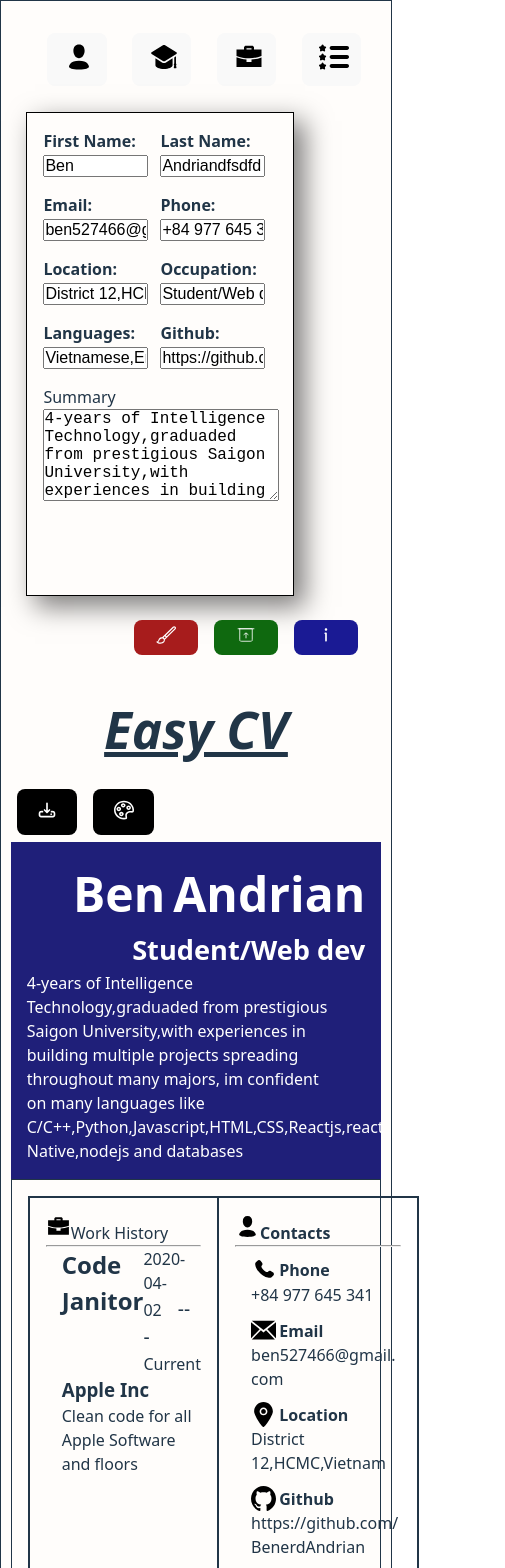
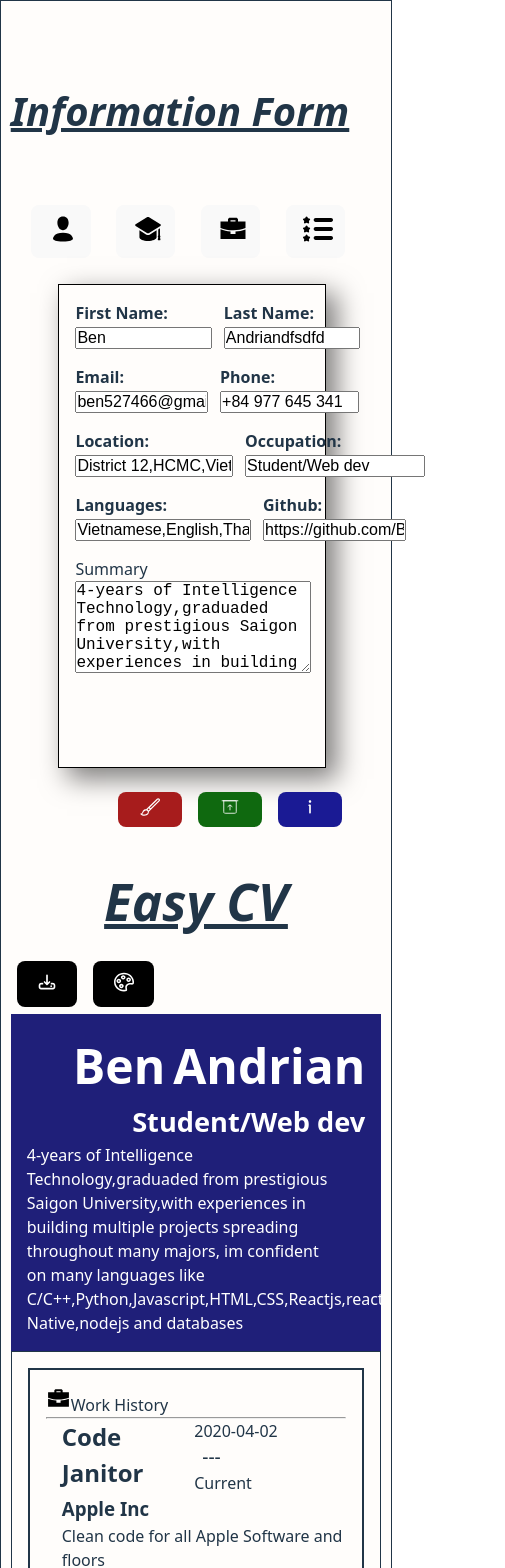
Before and after one commit to BenerdAndrian/easyCV, a React (Vite) app: page / in a window 390 px wide. Shown: the top 1568 px of the page, 505 px wide, since content can reach past the window. Built offline with nearby package versions, Linux system fonts and the light colour scheme.

Commit message:
adding check if the data is exist in education,work,skill component in save button onclick,styling in styles.css

```diff
--- a/src/CV.jsx
+++ b/src/CV.jsx
@@ -32,6 +32,7 @@ function GenerateCV(props){
         if(colorBoard) setColorBoard(false);
         else if(!colorBoard) setColorBoard(true);
     }
+    //handle the download button
     const handleDownloadPDF= async ()=>{
         const cvElement=document.getElementById('CV')
         if(!cvElement){
@@ -188,8 +189,6 @@ function GenerateCV(props){
 
                             </li>} )}
                         </ul>
-
-
                     </div>
                     <div className="skillsSection">
                         <img src={skillIcon} alt="Skill icon" />
--- a/src/form.jsx
+++ b/src/form.jsx
@@ -49,11 +49,12 @@ function EducationInfo({getSchoolName,getDegree,getStudyStartDate,getStudyEndDat
     const [index,setIndex]=useState(null);
 
     const toSave=(editState,i)=>{
-      if(!editState){
+      if(!editState || !eduDataList[i]){
         const addedData=[...eduDataList,eduData];
         setEduDataList(addedData)
         const tocheck=document.getElementById('studyAns')
         tocheck.checked=false;
+        setEditState(false)
       }else{
 
         const updateList=Array.from(eduDataList);
@@ -142,9 +143,10 @@ function WorkHistoryInfo({getCompanyName,getRole,getWorkEndDate,getWorkStartDate
     const [editState,setEditState]=useState(false)
     const [index,setIndex]=useState()
     const toSave=(editState,index)=>{
-      if(!editState){
+      if(!editState || !workDataList[index]){
         const updateList=[...workDataList,workInfo]
         setWorkDataList(updateList)
+        setEditState(false)
       }else{
        const updatedList=Array.from(workDataList)
        console.log('updated list: ',updatedList)
@@ -237,9 +239,10 @@ function SkillsInfo({getCategory,getSkillDetail,skillDataList,setSkillDataList,s
         })
     }
     const toSave=(editState,index)=>{
-     if(!editState){
+     if(!editState || !skillDataList[index]){
         const updateList=[...skillDataList,skill]
         setSkillDataList(updateList)
+        setEditState(false)
      }else{
        const updatedList=Array.from(skillDataList);
        updatedList[index].category=skill.category;
@@ -322,6 +325,8 @@ function FormSwitchInteract({generalProps,eduProps,skillsProps,workHistoryProps,
     cleanData()
    }
  return(
+    <div className="form">
+    <h2>Information Form</h2>
  <div className="formManipulate">
     <div className="formSwitchBtn">
         <nav>
@@ -401,10 +406,12 @@ function FormSwitchInteract({generalProps,eduProps,skillsProps,workHistoryProps,
      </li>
     </ul>
     </div>
+    </div>
+
  )
 }
 //create div area component which represents a set of data being added in UI
-function DataSet({skill,role,schoolName,deleteCurrentInfo,editCurrentInfo}){
+function DataSet({skill='',role='',schoolName='',deleteCurrentInfo,editCurrentInfo}){
     const toEdit=(e)=>{
         e.preventDefault();
         editCurrentInfo();
@@ -413,9 +420,15 @@ function DataSet({skill,role,schoolName,deleteCurrentInfo,editCurrentInfo}){
         e.preventDefault()
         deleteCurrentInfo();
     }
+    const handleLength=(name,length)=>{
+      const theName=name.slice(0,length);
+      const stringLength=name.length;
+      if(length<stringLength) return theName + '...'
+      return theName
+    }
     return(
         <div className="dataSetDiv">
-          <h3>{schoolName||role||skill}</h3>
+          <h3>{handleLength(schoolName||role||skill,10)}</h3>
           <div className="btnList">
           <Button onClick={toEdit} text="Edit" theClass="toEdit"/>
           <Button onClick={toDelete} text="Delete" theClass="toDelete"/>
--- a/src/styles/styles.css
+++ b/src/styles/styles.css
@@ -15,13 +15,13 @@ html{
 }
 .formManipulate{
     display:flex;
-    margin-top:10rem;
+
 }
 .formGenerate{
     border:1px solid black;
     width:25vw;
     padding:1rem;
-    height:30%;
+    height:500px;
     margin-right:0.5rem;
     box-shadow:10px 10px 25px 1px rgba(0,0,0,0.5)
 }
@@ -54,6 +54,7 @@ html{
 }
 .outsideContainer{
     display:flex;
+    border:none;
 }
 #CV{
     display:grid;
@@ -222,18 +223,19 @@ ul li .row{
     margin-right:0.5rem;
 }
 .dateFormat span:nth-child(2){
-    margin:0 1rem;
+    margin:0 0.5rem;
     font-size:1.2rem;
 }
 .theDateFormat{
-    display:flex;
+    display:grid;
+    grid-template-columns:1fr 200px;
     justify-content: space-between;
 }
 .dataList{
     overflow-y:auto;
     scroll-behavior: auto;
     background-color:rgb(218, 29, 29);
-    height:7vh;
+    height:6vh;
     padding:1rem;
 }
 .flex{
@@ -259,7 +261,7 @@ ul li .row{
     z-index:998;
 }
 .box{
-    width:40%;
+    width:50%;
     position:fixed;
     z-index:999;
     top:50%;
@@ -284,12 +286,14 @@ ul li .row{
     background-color:lightgrey;
     width:min-content;
     padding:0.5rem;
+
 }
 .colorBoard .colorMarker{
     width:30px;
     height:30px;
     border-radius:30px;
     padding:0;
+    margin-right:0.5rem;
 }
 .colorMarker.color1{
     background-color:brown;
@@ -350,6 +354,18 @@ ul li .row{
     padding:0.2rem 0.2rem;
    }
 }
+.form h2{
+    font-size:2.5rem;
+    font-style: italic;
+    text-decoration: underline;
+    text-align: center;
+    margin-bottom:2rem;
+    margin-right:2rem;
+}
+.form{
+    margin-top:10rem;
+
+}
 @media screen and (max-width:1100px){
     .theApp{
         flex-direction:column
@@ -361,8 +377,9 @@ ul li .row{
         width:60vw;
         height:450px;
     }
-    .formManipulate{
+    .form{
         margin:auto;
+        margin-top:5rem;
     }
     .formSwitchBtn nav ul{
         justify-content:center;
@@ -382,4 +399,44 @@ ul li .row{
     .buttonFunction{
         margin-left:5rem;
     }
+    .area label,.area input,textarea{
+        margin-right:5rem;
+    }
+    .dateFormat{
+        display:flex;
+        flex-direction: column;
+        margin-left:3rem;
+    }
 }
+@media screen and (max-width: 600px){
+    .formGenerate{
+        margin-left:3rem;
+    }
+    .btnList button{
+        font-size:0.7rem;
+    }
+    .dataSetDiv h3{
+        font-size:0.8rem;
+    }
+    .CVMain{
+        grid-template-rows: 1fr 1fr 1fr 1fr;
+    }
+    .workHistorySection{
+        grid-column:1/3
+    }
+    .contactSection{
+        grid-column:1/3;
+    }
+    .educationSection{
+        grid-column:1/3;
+    }
+    .skillsSection{
+        grid-column:1/3;
+    }
+
+
+    .contactSection p.row{
+        flex-direction:column
+    }
+
+}
```
Lines whose indentation alone changed are shown as unchanged.
